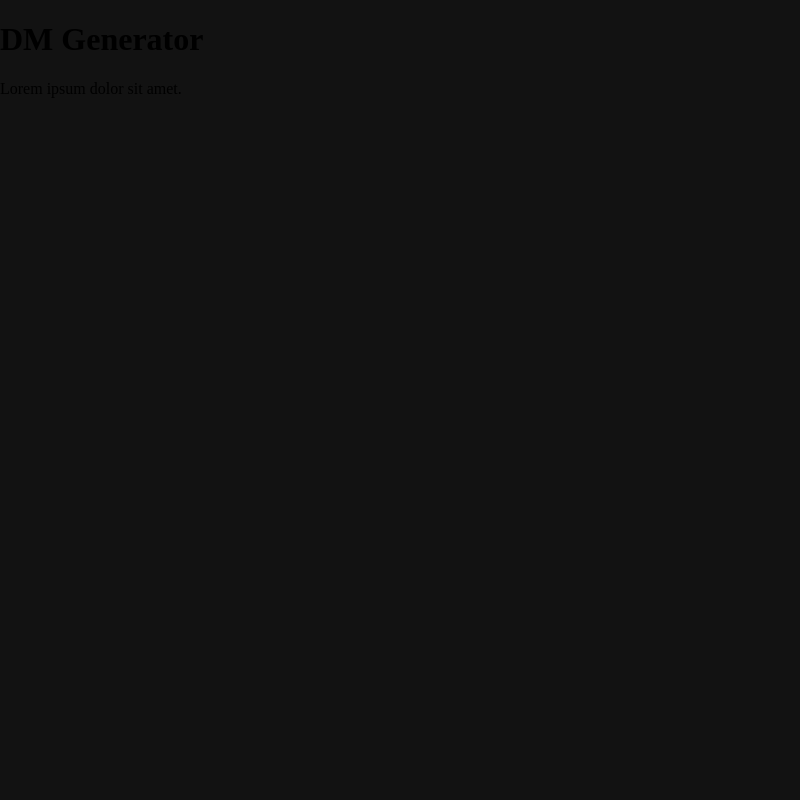
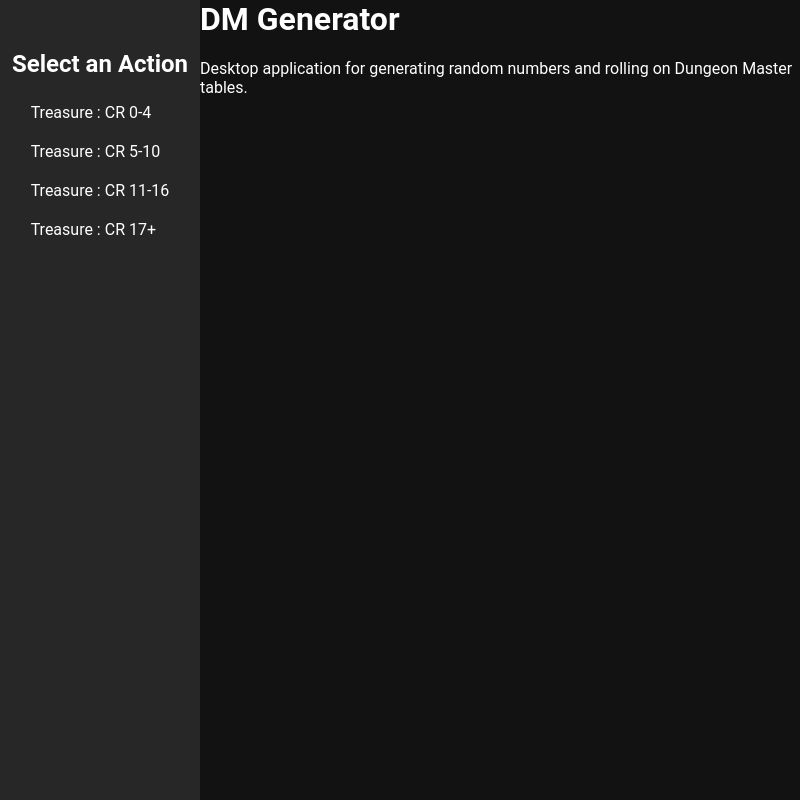
Before and after one commit to samuelshumake/dm_generator, an Electron app: page index.html in a window 800 px wide. Drawn offline with Linux system fonts and the light colour scheme.

Commit message:
Created sidebar and dashboard containers

```diff
--- a/index.html
+++ b/index.html
@@ -8,8 +8,19 @@
 </head>
 <body>
     <div class="page-container">
-        <h1>DM Generator</h1>
-        <p>Lorem ipsum dolor sit amet.</p>
+        <div class="sidebar">
+            <h2 class="sidebar__title">Select an Action</h2>
+            <div class="sidebar__actions">
+                <a class="sidebar__action" href="#">Treasure : CR 0-4</a>
+                <a class="sidebar__action" href="#">Treasure : CR 5-10</a>
+                <a class="sidebar__action" href="#">Treasure : CR 11-16</a>
+                <a class="sidebar__action" href="#">Treasure : CR 17+</a>
+            </div>
+        </div>
+        <div class="dashboard">
+            <h1>DM Generator</h1>
+            <p>Desktop application for generating random numbers and rolling on Dungeon Master tables.</p>
+        </div>
     </div>
 </body>
 </html>
--- a/src/scss/partials/components/_global.scss
+++ b/src/scss/partials/components/_global.scss
@@ -1,4 +1,9 @@
 body {
     margin: 0;
-    background-color: $base;
 }
+
+h1, h2, h3, h4, h5, h6, p, a {
+    font-family: Roboto, sans-serif;
+    color: #FFFFFF;
+    margin-top: 0;
+}
--- a/src/scss/partials/components/_homepage.scss
+++ b/src/scss/partials/components/_homepage.scss
@@ -0,0 +1,27 @@
+.page-container {
+    display: flex;
+    height: 100vh;
+    background-color: $base;
+    .sidebar {
+        display: flex;
+        flex-direction: column;
+        align-items: center;
+        width: 25%;
+        background-color: $highlight;
+        padding: 50px 0;
+        .sidebar__actions {
+            display: flex;
+            flex-direction: column;
+            .sidebar__action {
+                text-decoration: none;
+                padding: 5px;
+                &:not(:last-of-type) {
+                    margin: 0 0 10px 0;
+                }
+            }
+        }
+    }
+    .dashboard {
+        width: 75%;
+    }
+}
```
Also changed, not shown: dist/style.css.
